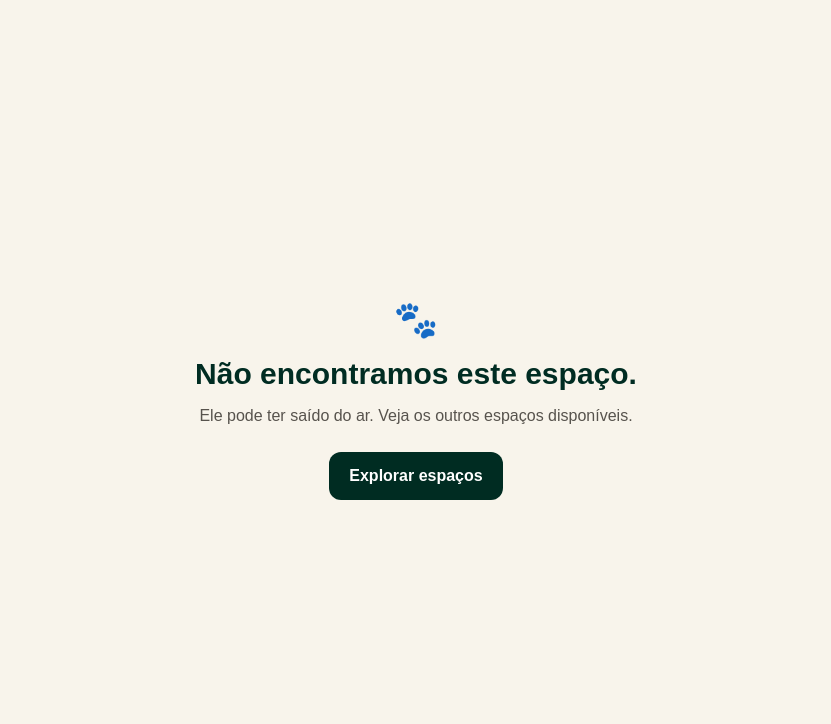
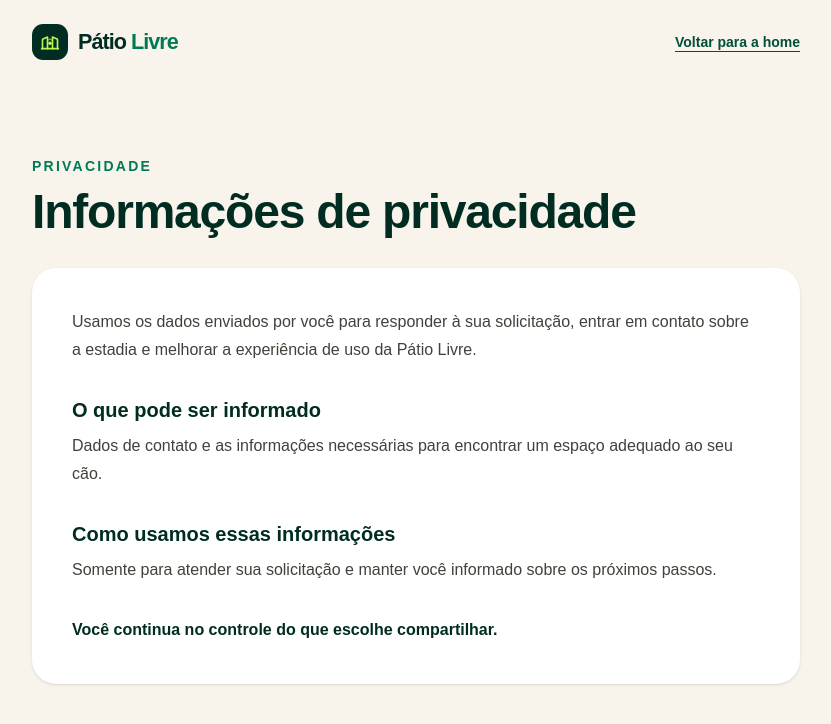
Before and after one commit to iajuss/LP_dog_spot, a Next.js app: page /privacidade in a window 1280 px wide. Before the commit this address had no page. Shown: the top 724 px of the page, without its empty margins (224-1055 px from the left). Built offline with nearby package versions, Linux system fonts and the light colour scheme.

Commit message:
feat: adiciona página de privacidade

```diff
--- a/src/app/page.tsx
+++ b/src/app/page.tsx
@@ -86,27 +86,18 @@ export default function HomePage() {
 
       <FaqSection />
 
-      <section className="bg-lime-300 px-5 py-12 sm:px-8 sm:py-16 lg:px-12">
-        <div className="mx-auto grid max-w-6xl gap-6 sm:grid-cols-[minmax(0,0.9fr)_minmax(0,1.1fr)] sm:items-start sm:gap-12">
-          <p className="text-sm font-bold uppercase tracking-[0.16em] text-emerald-950/70">Privacidade</p>
-          <div>
-            <h2 className="text-3xl font-black tracking-tight text-emerald-950 sm:text-4xl">
-              Sua privacidade também tem espaço aqui.
-            </h2>
-            <p className="mt-4 max-w-2xl text-base leading-7 text-emerald-950/80">
-              Usamos seus dados somente para cuidar da sua solicitação, manter contato sobre a estadia e melhorar a
-              experiência de vocês. Você continua no controle do que compartilha.
-            </p>
-          </div>
-        </div>
-      </section>
-
       <footer className="border-t border-emerald-950/10 bg-[#f8f4eb] px-5 py-10 sm:px-8 lg:px-12">
         <div className="mx-auto flex max-w-6xl flex-col items-start justify-between gap-5 sm:flex-row sm:items-center">
           <BrandLogo />
           <div className="flex flex-wrap gap-x-6 gap-y-2 text-sm font-medium text-stone-600">
             <Link className="hover:text-emerald-900" href="/espacos">Espaços</Link>
             <Link className="hover:text-emerald-900" href="/reservar?kind=availability_alert">Quero ser avisado</Link>
+            <Link
+              className="rounded-full border border-emerald-950/20 px-4 py-2 font-semibold text-emerald-950 transition hover:border-emerald-950 hover:bg-emerald-950 hover:text-white"
+              href="/privacidade"
+            >
+              Privacidade
+            </Link>
           </div>
         </div>
       </footer>
--- /dev/null
+++ b/src/app/privacidade/page.tsx
@@ -0,0 +1,35 @@
+import Link from "next/link";
+import { BrandLogo } from "@/components/brand-logo";
+
+export default function PrivacyPage() {
+  return (
+    <main className="min-h-screen bg-[#f8f4eb] px-5 py-6 text-emerald-950 sm:px-8 lg:px-12">
+      <header className="mx-auto flex max-w-3xl items-center justify-between">
+        <BrandLogo />
+        <Link className="text-sm font-bold text-emerald-900 underline underline-offset-4" href="/">
+          Voltar para a home
+        </Link>
+      </header>
+
+      <section className="mx-auto max-w-3xl py-16 sm:py-24">
+        <p className="text-sm font-bold uppercase tracking-[0.16em] text-emerald-700">Privacidade</p>
+        <h1 className="mt-3 text-4xl font-black tracking-tight sm:text-5xl">Informações de privacidade</h1>
+        <div className="mt-8 space-y-8 rounded-3xl bg-white p-6 text-base leading-7 text-stone-700 shadow-sm sm:p-10">
+          <p>
+            Usamos os dados enviados por você para responder à sua solicitação, entrar em contato sobre a estadia e
+            melhorar a experiência de uso da Pátio Livre.
+          </p>
+          <div>
+            <h2 className="text-xl font-black text-emerald-950">O que pode ser informado</h2>
+            <p className="mt-2">Dados de contato e as informações necessárias para encontrar um espaço adequado ao seu cão.</p>
+          </div>
+          <div>
+            <h2 className="text-xl font-black text-emerald-950">Como usamos essas informações</h2>
+            <p className="mt-2">Somente para atender sua solicitação e manter você informado sobre os próximos passos.</p>
+          </div>
+          <p className="font-semibold text-emerald-950">Você continua no controle do que escolhe compartilhar.</p>
+        </div>
+      </section>
+    </main>
+  );
+}
```
Also changed, not shown: 1 other file (tests, documents, lock files or other folders).
